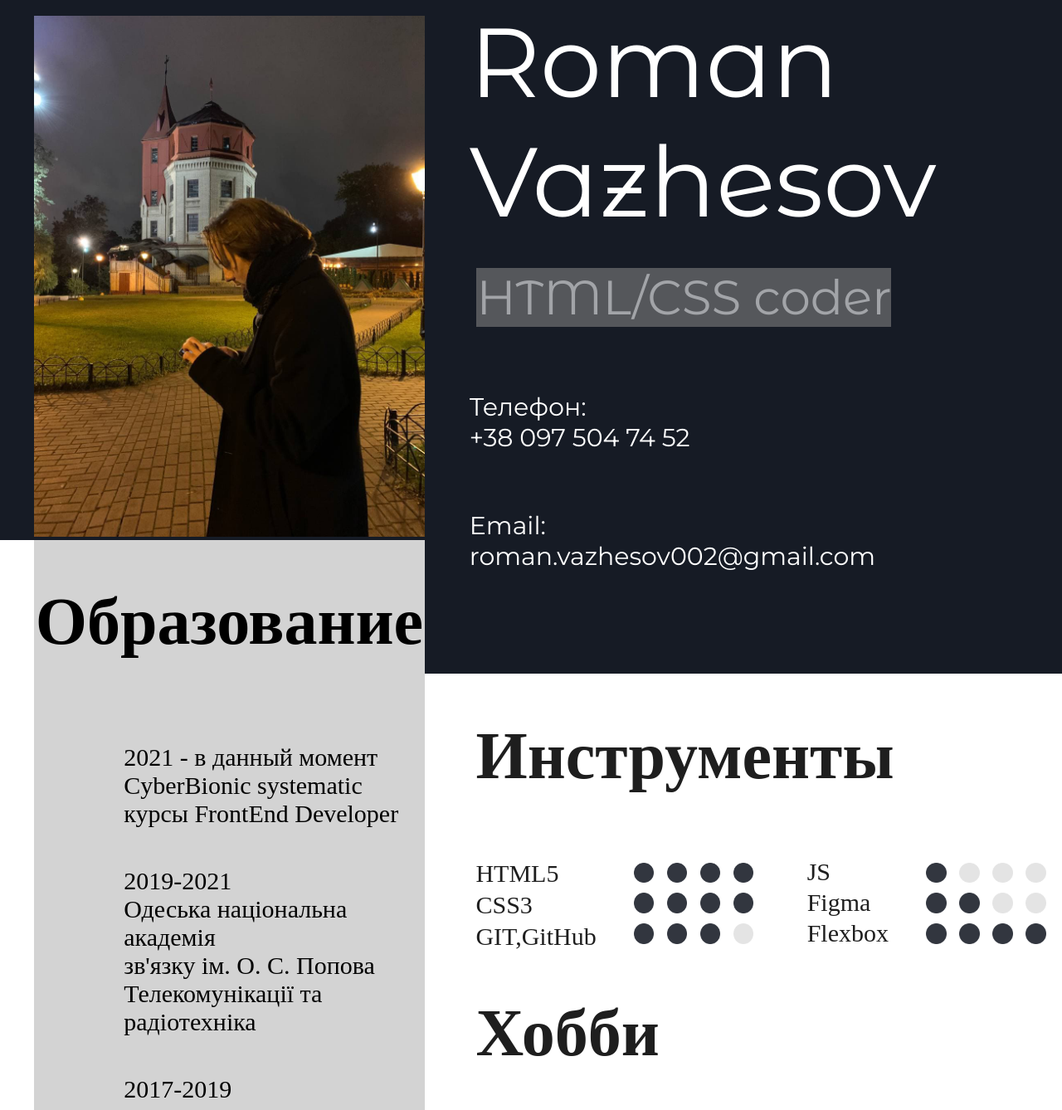
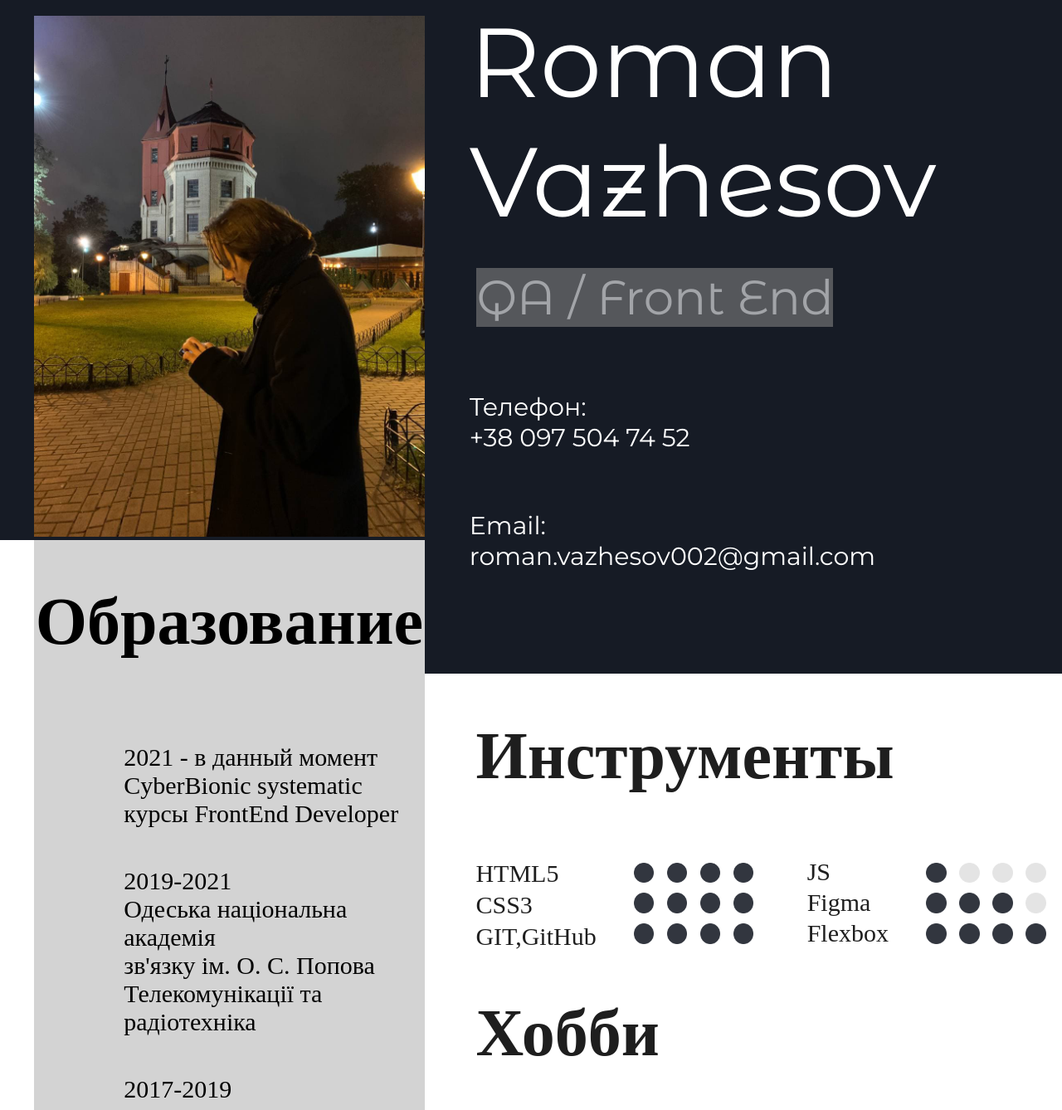
Before and after one commit to M0grimm/Resume-for-practic, a plain HTML site: page index.html in a window 1280 px wide. Shown: the part 58-1396 px from the top of the page at 83% size. Drawn offline with Linux system fonts and the light colour scheme.

Commit message:
fix someone

```diff
--- a/index.html
+++ b/index.html
@@ -86,7 +86,7 @@
             <div class="about-me">
                 <div class="first-name">Roman</div>
                 <div class="second-name">Vazhesov</div>
-                <div class="work"><span class="work-span">HTML/CSS coder</span></div>
+                <div class="work"><span class="work-span">QA / Front End</span></div>
                 <div class="tell"><span>Телефон:</span> <br> <span>+38 097 504 74 52</span> </div>
 
                 <div class="email-addres">
@@ -174,7 +174,7 @@
                                         <img class="circles-for-name" src="img/Ellipse 2.png">
                                         <img class="circles-for-name" src="img/Ellipse 2.png">
                                         <img class="circles-for-name" src="img/Ellipse 2.png">
-                                        <img class="circles-for-name" src="img/Ellipse.png">
+                                        <img class="circles-for-name" src="img/Ellipse 2.png">
                                     </div>
                                 </div>
                             </div>
@@ -198,7 +198,7 @@
                                     <div class="circles">
                                         <img class="circles-for-name" src="img/Ellipse 2.png">
                                         <img class="circles-for-name" src="img/Ellipse 2.png">
-                                        <img class="circles-for-name" src="img/Ellipse.png">
+                                        <img class="circles-for-name" src="img/Ellipse 2.png">
                                         <img class="circles-for-name" src="img/Ellipse.png">
                                     </div>
                                     <div class="circles">
```
